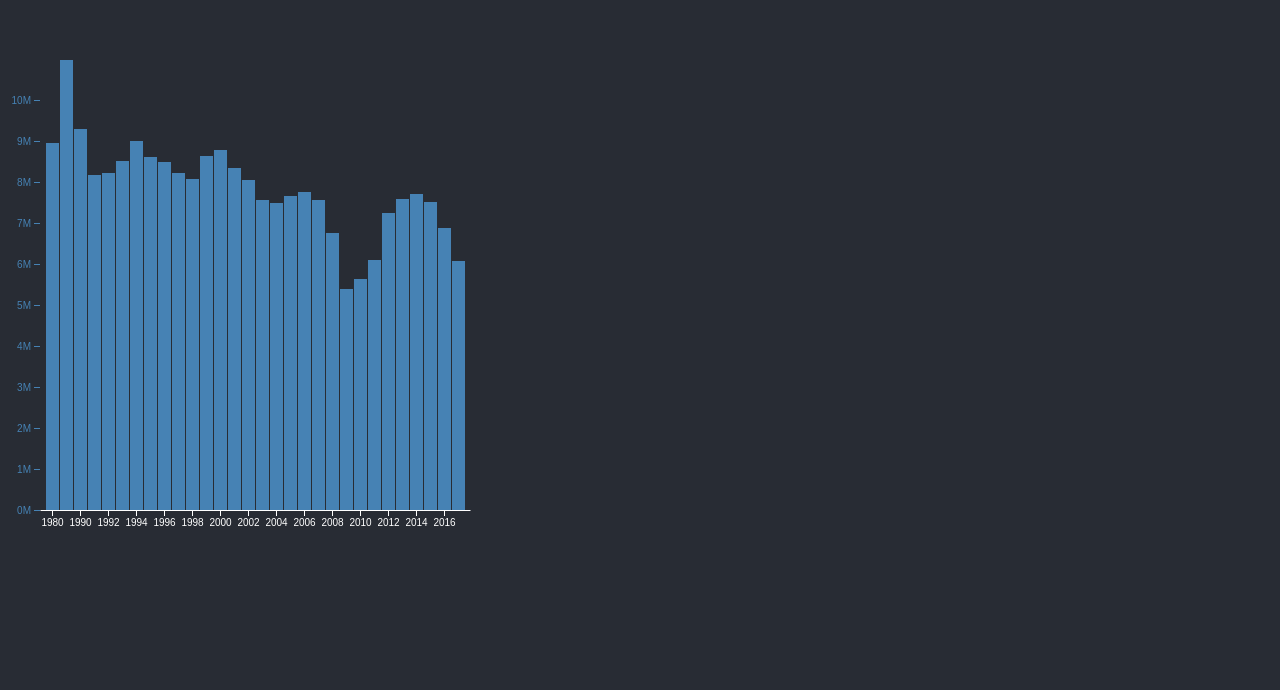
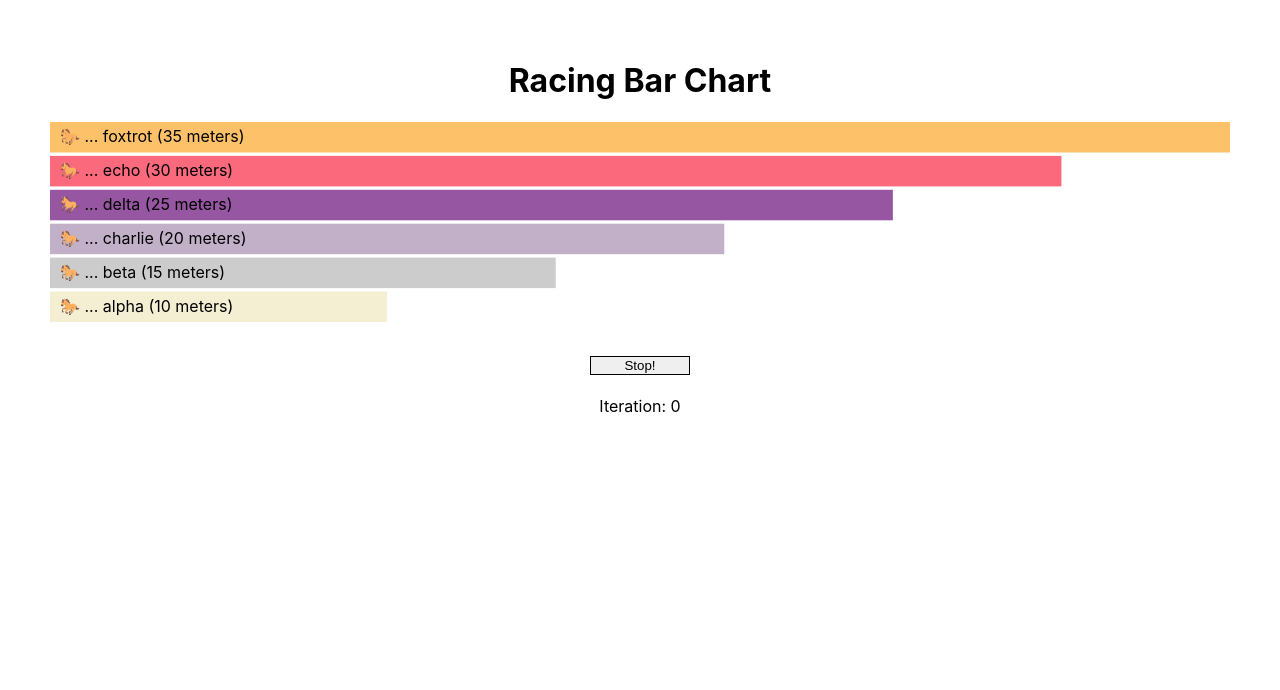
Before and after one commit to NgaiJustin/info4940-final-proj, a React (Create React App) app in the folder clearing-the-air/: page / in a window 1280 px wide. Shown: the part 110-800 px from the top of the page. Built offline with nearby package versions, Linux system fonts and the light colour scheme.

Commit message:
Setup template for racing bar graph

```diff
--- a/clearing-the-air/package.json
+++ b/clearing-the-air/package.json
@@ -10,6 +10,7 @@
     "react": "^18.1.0",
     "react-dom": "^18.1.0",
     "react-scripts": "5.0.1",
+    "resize-observer-polyfill": "^1.5.1",
     "web-vitals": "^2.1.0"
   },
   "scripts": {
--- a/clearing-the-air/src/App.css
+++ b/clearing-the-air/src/App.css
@@ -1,38 +1,36 @@
-.App {
-  text-align: center;
+svg {
+  overflow: visible;
+  display: block;
+  /* background: #eee; */
+  width: 100%;
+  height: 200px;
 }
 
-.App-logo {
-  height: 40vmin;
-  pointer-events: none;
+.root {
+  display: flex;
+  flex-direction: column;
+  align-items: stretch;
+  justify-content: center;
+  /* height: 100vh; */
+  padding: 0 50px 150px;
+  text-align: center;
+  box-sizing: border-box;
 }
 
-@media (prefers-reduced-motion: no-preference) {
-  .App-logo {
-    animation: App-logo-spin infinite 20s linear;
-  }
+.barWrapper {
+  height: 500px;
+  width: 500px;
+  margin-left: auto;
+  margin-right: auto;
 }
 
-.App-header {
-  background-color: #282c34;
-  min-height: 100vh;
-  display: flex;
-  flex-direction: column;
-  align-items: center;
-  justify-content: center;
-  font-size: calc(10px + 2vmin);
-  color: white;
+.diagram {
+  padding-top: 150px;
+  padding-bottom: 150px;
 }
 
-.App-link {
-  color: #61dafb;
+button {
+  width: 100px;
+  border: 1px solid black;
+  margin: 0 auto 5px;
 }
-
-@keyframes App-logo-spin {
-  from {
-    transform: rotate(0deg);
-  }
-  to {
-    transform: rotate(360deg);
-  }
-}
--- a/clearing-the-air/src/App.js
+++ b/clearing-the-air/src/App.js
@@ -1,46 +1,95 @@
 import React from 'react'
 import BarChart from './diagrams/BarChart'
+import BarChartRace from './diagrams/BarChartRace'
+
+import { useState } from 'react'
+import useInterval from './hooks/useInterval'
+
 import './App.css'
 
-const data = [
-  { year: 1980, efficiency: 24.3, sales: 8949000 },
-  { year: 1985, efficiency: 27.6, sales: 10979000 },
-  { year: 1990, efficiency: 28, sales: 9303000 },
-  { year: 1991, efficiency: 28.4, sales: 8185000 },
-  { year: 1992, efficiency: 27.9, sales: 8213000 },
-  { year: 1993, efficiency: 28.4, sales: 8518000 },
-  { year: 1994, efficiency: 28.3, sales: 8991000 },
-  { year: 1995, efficiency: 28.6, sales: 8620000 },
-  { year: 1996, efficiency: 28.5, sales: 8479000 },
-  { year: 1997, efficiency: 28.7, sales: 8217000 },
-  { year: 1998, efficiency: 28.8, sales: 8085000 },
-  { year: 1999, efficiency: 28.3, sales: 8638000 },
-  { year: 2000, efficiency: 28.5, sales: 8778000 },
-  { year: 2001, efficiency: 28.8, sales: 8352000 },
-  { year: 2002, efficiency: 29, sales: 8042000 },
-  { year: 2003, efficiency: 29.5, sales: 7556000 },
-  { year: 2004, efficiency: 29.5, sales: 7483000 },
-  { year: 2005, efficiency: 30.3, sales: 7660000 },
-  { year: 2006, efficiency: 30.1, sales: 7762000 },
-  { year: 2007, efficiency: 31.2, sales: 7562000 },
-  { year: 2008, efficiency: 31.5, sales: 6769000 },
-  { year: 2009, efficiency: 32.9, sales: 5402000 },
-  { year: 2010, efficiency: 33.9, sales: 5636000 },
-  { year: 2011, efficiency: 33.1, sales: 6093000 },
-  { year: 2012, efficiency: 35.3, sales: 7245000 },
-  { year: 2013, efficiency: 36.4, sales: 7586000 },
-  { year: 2014, efficiency: 36.5, sales: 7708000 },
-  { year: 2015, efficiency: 37.2, sales: 7517000 },
-  { year: 2016, efficiency: 37.7, sales: 6873000 },
-  { year: 2017, efficiency: 39.4, sales: 6081000 },
+const barData = [
+  { year: 1, efficiency: 24.3, sales: 100 },
+  { year: 2, efficiency: 27.6, sales: 61 },
+  { year: 3, efficiency: 28, sales: 59 },
+  { year: 4, efficiency: 28.4, sales: 65 },
 ]
 
+const getRandomIndex = array => {
+  return Math.floor(array.length * Math.random())
+}
+
 function App() {
+  const [iteration, setIteration] = useState(0)
+  const [start, setStart] = useState(false)
+  const [data, setData] = useState([
+    {
+      name: 'alpha',
+      value: 10,
+      color: '#f4efd3',
+    },
+    {
+      name: 'beta',
+      value: 15,
+      color: '#cccccc',
+    },
+    {
+      name: 'charlie',
+      value: 20,
+      color: '#c2b0c9',
+    },
+    {
+      name: 'delta',
+      value: 25,
+      color: '#9656a1',
+    },
+    {
+      name: 'echo',
+      value: 30,
+      color: '#fa697c',
+    },
+    {
+      name: 'foxtrot',
+      value: 35,
+      color: '#fcc169',
+    },
+  ])
+
+  useInterval(() => {
+    if (start) {
+      const randomIndex = getRandomIndex(data)
+      setData(
+        data.map((entry, index) =>
+          index === randomIndex
+            ? {
+                ...entry,
+                value: entry.value + 10,
+              }
+            : entry
+        )
+      )
+      setIteration(iteration + 1)
+    }
+  }, 500)
+
   return (
-    <div className="App">
-      <header className="App-header">
-        <BarChart data={data} />
-      </header>
+    <div className="root">
+      {/* Graph 1 */}
+      <div className="diagram">
+        <h1>Racing Bar Chart</h1>
+        <BarChartRace data={data} />
+        <button onClick={() => setStart(!start)}>
+          {start ? 'Start' : 'Stop!'}
+        </button>
+        <p>Iteration: {iteration}</p>
+      </div>
+      {/* Graph 2 */}
+      <div className="diagram">
+        <div className="barWrapper">
+          <BarChart data={barData} />
+        </div>
+      </div>
+      {/* Graph 3 */}
+      {/* Graph 4 */}
     </div>
   )
 }
--- /dev/null
+++ b/clearing-the-air/src/diagrams/BarChartRace.js
@@ -0,0 +1,70 @@
+import React, { useRef, useEffect } from 'react'
+import { select, scaleBand, scaleLinear, max } from 'd3'
+import useResizeObserver from '../hooks/useResizeObserver'
+
+// Referenced: https://github.com/muratkemaldar/using-react-hooks-with-d3/tree/09-racing-bar-chart
+
+function RacingBarChart({ data }) {
+  const svgRef = useRef()
+  const wrapperRef = useRef()
+  const dimensions = useResizeObserver(wrapperRef)
+
+  // will be called initially and on every data change
+  useEffect(() => {
+    const svg = select(svgRef.current)
+    if (!dimensions) return
+
+    // sorting the data
+    data.sort((a, b) => b.value - a.value)
+
+    const yScale = scaleBand()
+      .paddingInner(0.1)
+      .domain(data.map((value, index) => index)) // [0,1,2,3,4,5]
+      .range([0, dimensions.height]) // [0, 200]
+
+    const xScale = scaleLinear()
+      .domain([0, max(data, entry => entry.value)]) // [0, 65 (example)]
+      .range([0, dimensions.width]) // [0, 400 (example)]
+
+    // draw the bars
+    svg
+      .selectAll('.bar')
+      .data(data, (entry, index) => entry.name)
+      .join(enter =>
+        enter.append('rect').attr('y', (entry, index) => yScale(index))
+      )
+      .attr('fill', entry => entry.color)
+      .attr('class', 'bar')
+      .attr('x', 0)
+      .attr('height', yScale.bandwidth())
+      .transition()
+      .attr('width', entry => xScale(entry.value))
+      .attr('y', (entry, index) => yScale(index))
+
+    // draw the labels
+    svg
+      .selectAll('.label')
+      .data(data, (entry, index) => entry.name)
+      .join(enter =>
+        enter
+          .append('text')
+          .attr(
+            'y',
+            (entry, index) => yScale(index) + yScale.bandwidth() / 2 + 5
+          )
+      )
+      .text(entry => `🐎 ... ${entry.name} (${entry.value} meters)`)
+      .attr('class', 'label')
+      .attr('x', 10)
+      .transition()
+      .attr('y', (entry, index) => yScale(index) + yScale.bandwidth() / 2 + 5)
+  }, [data, dimensions])
+
+  return (
+    <div ref={wrapperRef} style={{ marginBottom: '2rem' }}>
+      <svg ref={svgRef}></svg>
+    </div>
+  )
+}
+
+export default RacingBarChart
--- /dev/null
+++ b/clearing-the-air/src/hooks/useInterval.js
@@ -0,0 +1,23 @@
+import { useEffect, useRef } from 'react'
+
+function useInterval(callback, delay) {
+  const savedCallback = useRef()
+
+  // Remember the latest callback.
+  useEffect(() => {
+    savedCallback.current = callback
+  }, [callback])
+
+  // Set up the interval.
+  useEffect(() => {
+    function tick() {
+      savedCallback.current()
+    }
+    if (delay !== null) {
+      let id = setInterval(tick, delay)
+      return () => clearInterval(id)
+    }
+  }, [delay])
+}
+
+export default useInterval
--- /dev/null
+++ b/clearing-the-air/src/hooks/useResizeObserver.js
@@ -0,0 +1,21 @@
+import { useEffect, useState } from 'react'
+import ResizeObserver from 'resize-observer-polyfill'
+
+const useResizeObserver = ref => {
+  const [dimensions, setDimensions] = useState(null)
+  useEffect(() => {
+    const observeTarget = ref.current
+    const resizeObserver = new ResizeObserver(entries => {
+      entries.forEach(entry => {
+        setDimensions(entry.contentRect)
+      })
+    })
+    resizeObserver.observe(observeTarget)
+    return () => {
+      resizeObserver.unobserve(observeTarget)
+    }
+  }, [ref])
+  return dimensions
+}
+
+export default useResizeObserver
```
Also changed, not shown: 1 other file (tests, documents, lock files or other folders).
